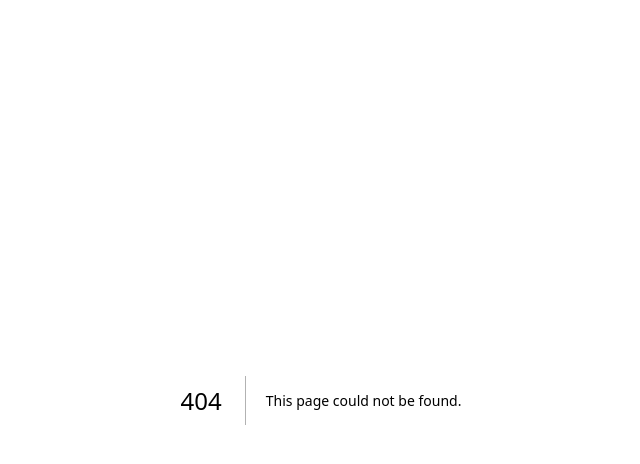
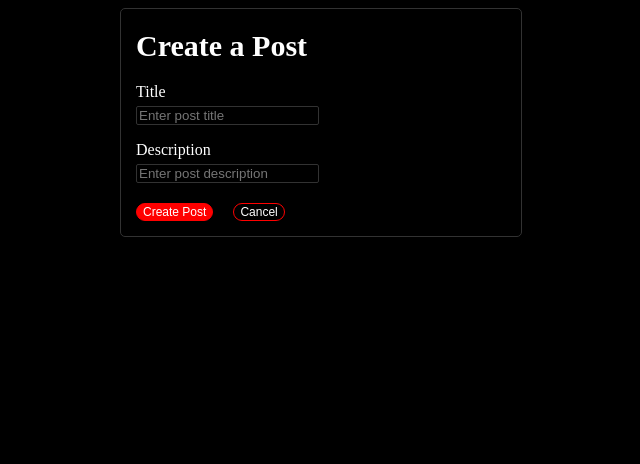
Before and after one commit to Denis534231/reddit, a Next.js app: page /create in a window 1280 px wide. Before the commit this address had no page. Shown: the top 464 px of the page, without its empty margins (319-959 px from the left). Built offline with nearby package versions, Linux system fonts and the light colour scheme.

Commit message:
made page to create a new post

```diff
--- /dev/null
+++ b/src/app/create/page.js
@@ -0,0 +1,37 @@
+"use client";
+
+import { useRouter } from "next/navigation";
+
+export default function Create() {
+  const router = useRouter();
+
+  return (
+    <div className="createPost">
+      <div className="postCard">
+        <h1 className="createPostTitle">Create a Post</h1>
+        <p className="createPostSmallTitle">Title</p>
+        <input
+          className="createPostTitleInput"
+          placeholder="Enter post title"
+        ></input>
+        <p className="createPostDescription">Description</p>
+        <input
+          className="createPostDescriptionInput"
+          placeholder="Enter post description"
+        ></input>
+
+        <div className="createPostButtons">
+          <button className="createPostButton" onClick={() => router.push("/")}>
+            Create Post
+          </button>
+          <button
+            className="createPostCancelButton"
+            onClick={() => router.push("/")}
+          >
+            Cancel
+          </button>
+        </div>
+      </div>
+    </div>
+  );
+}
--- a/src/app/globals.css
+++ b/src/app/globals.css
@@ -24,7 +24,7 @@ body {
 
 .headerTitle {
   font-size: 35px;
-  margin: 0;
+  /* margin: 0; */
 }
 .headerButton {
   font-size: 15px;
@@ -32,7 +32,6 @@ body {
   background-color: red;
   color: rgb(255, 255, 255);
   /* border: none; */
-  border: 1px, solid, black;
 }
 
 .header {
@@ -42,3 +41,64 @@ body {
   align-items: center;
   border-bottom: 1px solid #303030;
 }
+
+.createPost {
+  /* display: flex; */
+  width: 400px;
+  border: 1px solid #323232;
+  margin: 0 auto;
+  border-radius: 5px;
+  /* flex-direction: column; */
+}
+
+.createPostTitle {
+  font-size: 30px;
+}
+
+.createPostTitleInput {
+  background-color: #000000;
+  color: #d30d0d;
+  border: 1px solid #323232;
+  border-radius: 2px;
+}
+
+.createPostSmallTitle {
+  margin-bottom: 5px;
+}
+
+.createPostDescription {
+  margin-bottom: 5px;
+}
+
+.createPostDescriptionInput {
+  background-color: #000000;
+  color: #d30d0d;
+  border: 1px solid #323232;
+  border-radius: 2px;
+  margin-bottom: 20px;
+}
+
+.createPostButton {
+  font-size: 12px;
+  border-radius: 10px;
+  background-color: red;
+  color: rgb(255, 255, 255);
+  border: 1px, solid, red;
+}
+
+.createPostCancelButton {
+  font-size: 12px;
+  border-radius: 10px;
+  background-color: rgb(0, 0, 0);
+  color: rgb(255, 255, 255);
+  border: 1px, solid, red;
+}
+
+.createPostButtons {
+  display: flex;
+  gap: 20px;
+}
+
+.postCard {
+  margin: 15px;
+}
```
Also changed, not shown: src/app/page.js (+8 -1 lines).
